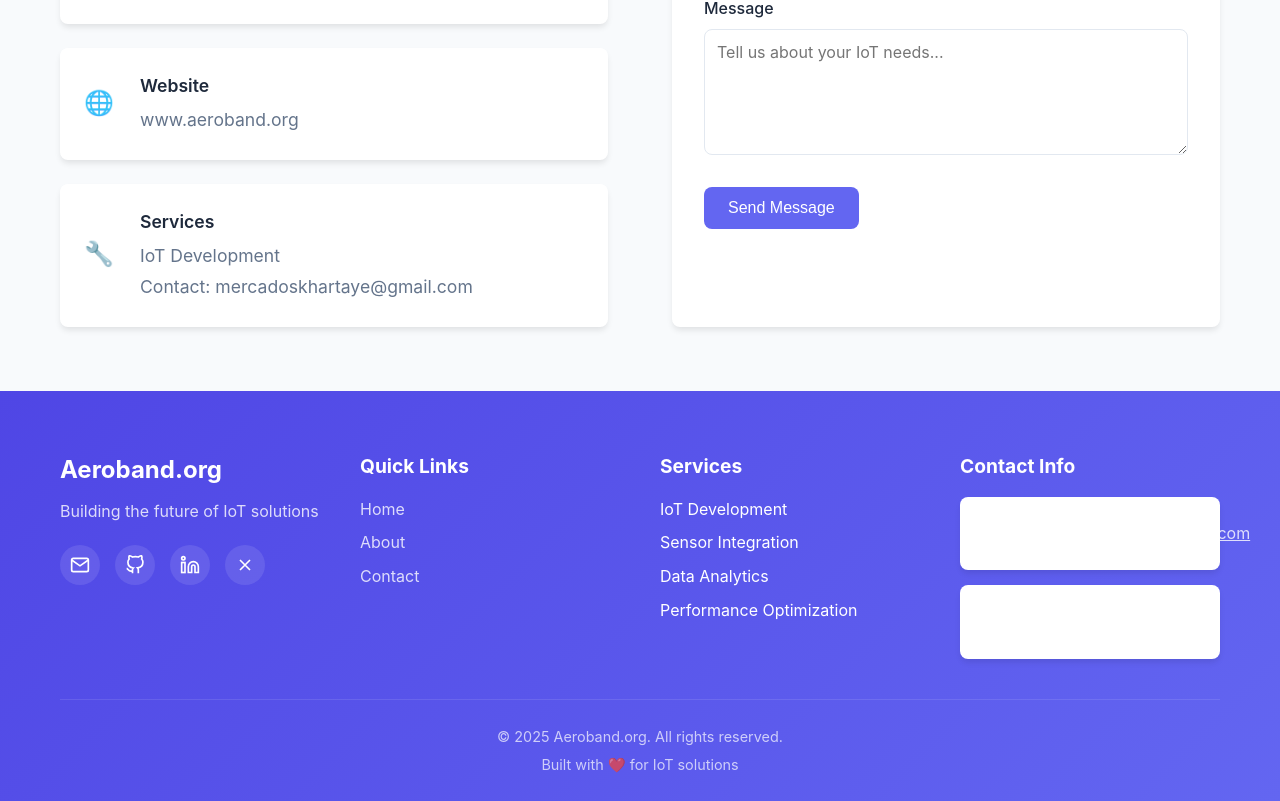
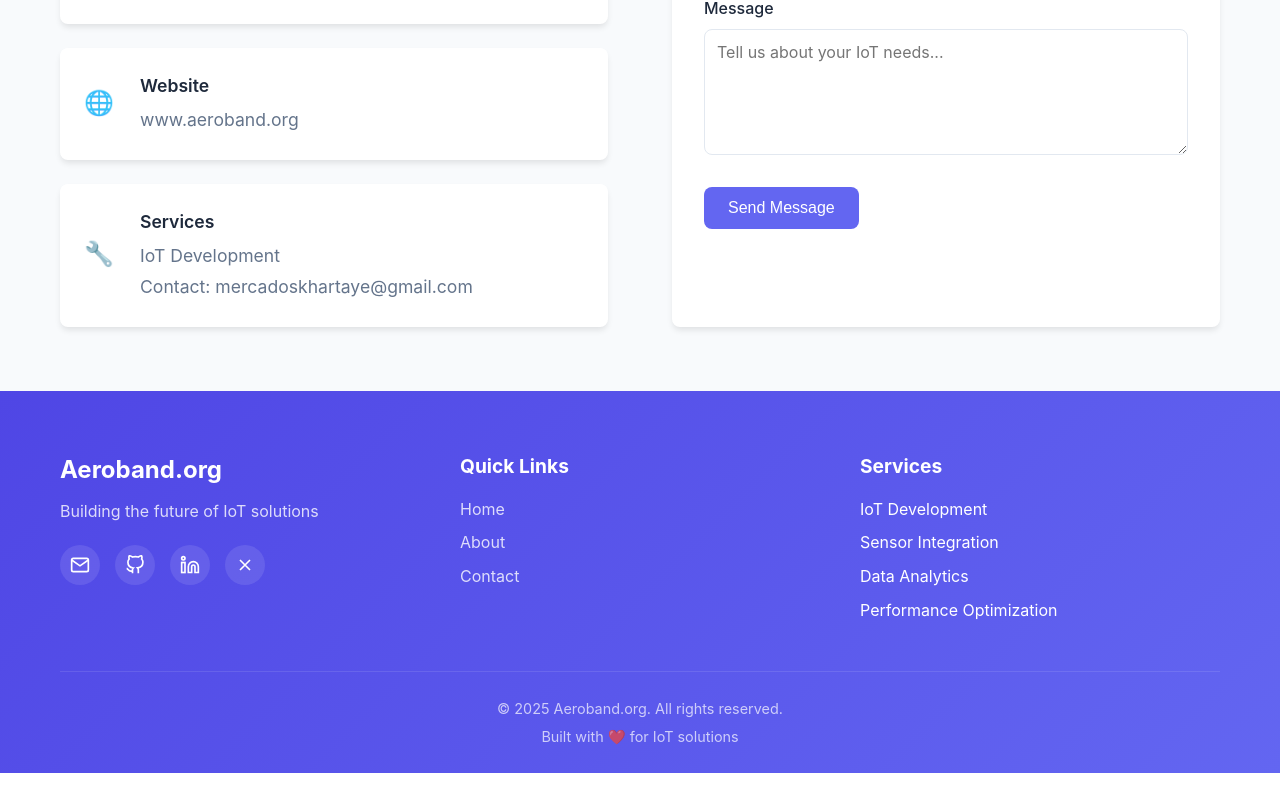
Before and after one commit to skhartaye/Aeroband, a React (Vite) app: page /contact in a window 1280 px wide. Shown: the part 741-1542 px from the top of the page. After the commit the page ends 1514 px from the top, so only its background shows below. Built offline with nearby package versions, Linux system fonts and the light colour scheme.

Commit message:
Remove Contact Info section from Footer

```diff
--- a/src/components/Footer.tsx
+++ b/src/components/Footer.tsx
@@ -56,25 +56,6 @@ const Footer = () => {
               <li>Performance Optimization</li>
             </ul>
           </div>
-
-          <div className="footer-section">
-            <h4>Contact Info</h4>
-            <div className="contact-info">
-              <div className="contact-item">
-                <svg width="16" height="16" viewBox="0 0 24 24" fill="none" stroke="currentColor" strokeWidth="2">
-                  <path d="M4 4h16c1.1 0 2 .9 2 2v12c0 1.1-.9 2-2 2H4c-1.1 0-2-.9-2-2V6c0-1.1.9-2 2-2z"/>
-                  <polyline points="22,6 12,13 2,6"/>
-                </svg>
-                <a href="mailto:mercadoskhartaye@gmail.com">mercadoskhartaye@gmail.com</a>
-              </div>
-              <div className="contact-item">
-                <svg width="16" height="16" viewBox="0 0 24 24" fill="none" stroke="currentColor" strokeWidth="2">
-                  <path d="M22 16.92v3a2 2 0 0 1-2.18 2 19.79 19.79 0 0 1-8.63-3.07 19.5 19.5 0 0 1-6-6 19.79 19.79 0 0 1-3.07-8.67A2 2 0 0 1 4.11 2h3a2 2 0 0 1 2 1.72 12.84 12.84 0 0 0 .7 2.81 2 2 0 0 1-.45 2.11L8.09 9.91a16 16 0 0 0 6 6l1.27-1.27a2 2 0 0 1 2.11-.45 12.84 12.84 0 0 0 2.81.7A2 2 0 0 1 22 16.92z"/>
-                </svg>
-                <span>Available on request</span>
-              </div>
-            </div>
-          </div>
         </div>
 
         <div className="footer-bottom">
```
